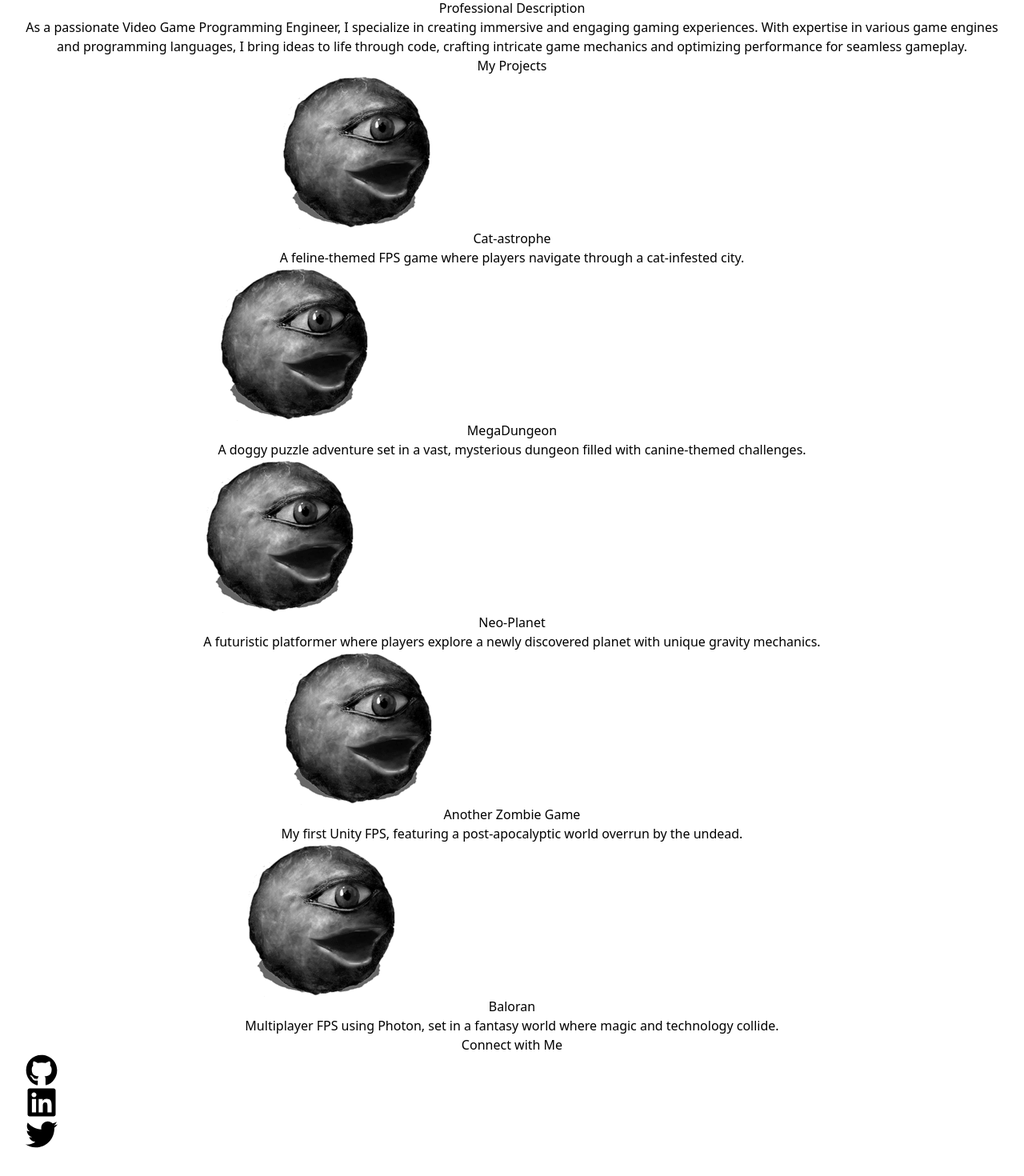
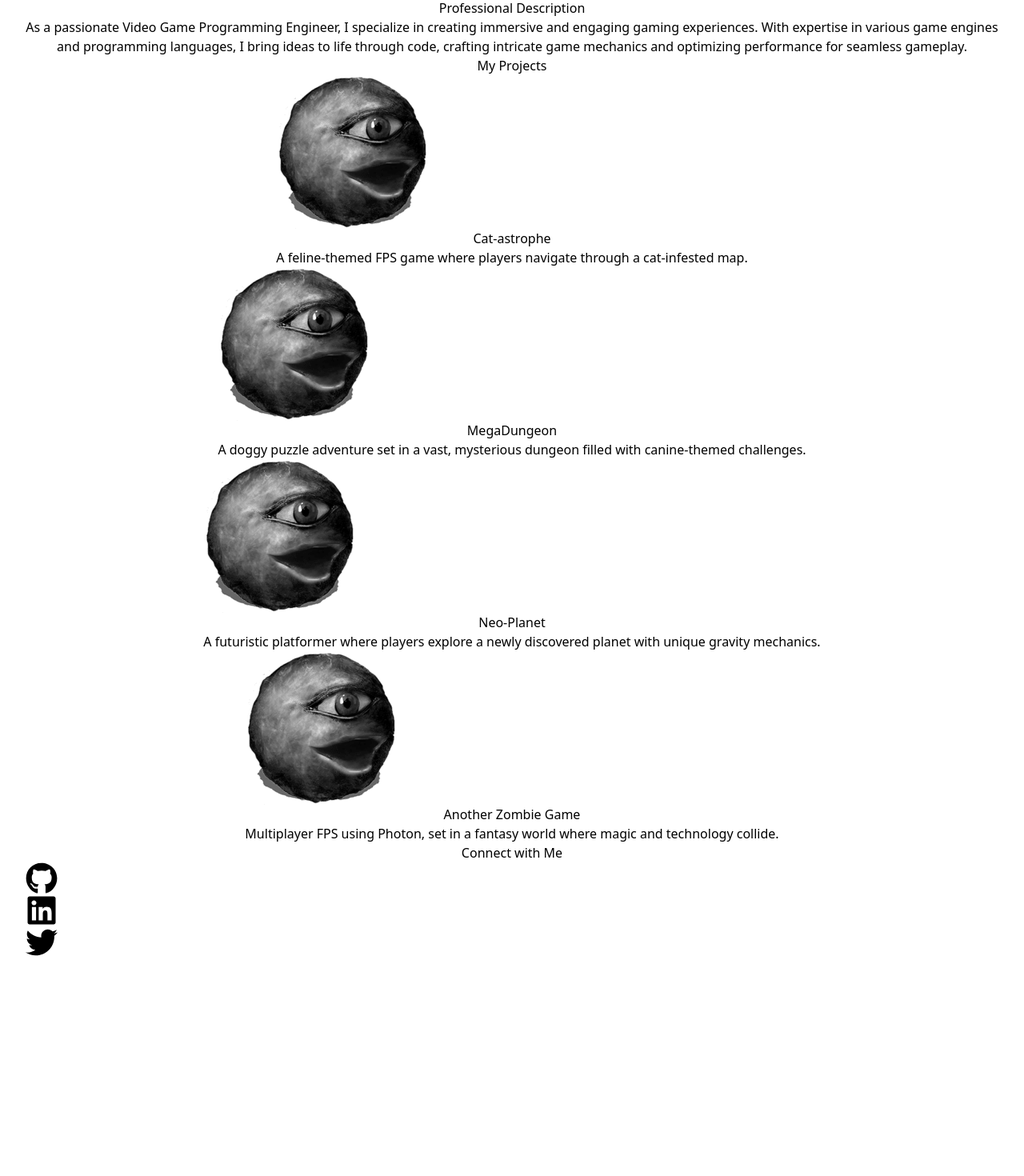
Before and after one commit to BlacktonDev/portfolio, a React (Vite) app: page / in a window 1280 px wide. Shown: the part 274-1744 px from the top of the page at 80% size. After the commit the page ends 1504 px from the top, so only its background shows below. Built offline with nearby package versions, Linux system fonts and the light colour scheme.

Commit message:
update-9-25

```diff
--- a/src/App.jsx
+++ b/src/App.jsx
@@ -6,10 +6,10 @@ const projects = [
   {
     id: 1,
     title: "Cat-astrophe",
-    description: "A feline-themed FPS game where players navigate through a cat-infested city.",
+    description: "A feline-themed FPS game where players navigate through a cat-infested map.",
     image: "src/RomoUnreal.png",
     video: "https://www.youtube.com/embed/3X-iqFRGqbc",
-    detailedDescription: "Cat-astrophe is an innovative FPS game that puts players in a city overrun by mischievous cats. As a dog-loving protagonist, your mission is to restore order using non-lethal weapons like water guns and catnip grenades. The game features advanced AI for cat behavior, realistic fur rendering, and a dynamic day-night cycle that affects cat activity. I implemented a custom physics engine to simulate realistic cat movements and interactions with the environment. One of the biggest challenges was optimizing the game to handle hundreds of cats on screen simultaneously without compromising performance."
+    detailedDescription: "Cat-astrophe is an innovative FPS game that puts players in a city overrun by mischievous cats. As a dog-loving protagonist, your mission is to restore order using non-lethal weapons like water guns and catnip grenades."
   },
   {
     id: 2,
@@ -17,7 +17,7 @@ const projects = [
     description: "A doggy puzzle adventure set in a vast, mysterious dungeon filled with canine-themed challenges.",
     image: "src/RomoUnreal.png",
     video: "https://www.youtube.com/embed/dQw4w9WgXcQ",
-    detailedDescription: "MegaDungeon is a charming puzzle adventure game that follows the journey of a brave pup through a labyrinthine dungeon. Each level is designed as a unique puzzle, incorporating dog-themed elements like bones, squeaky toys, and fire hydrants. I developed a procedural generation system for the dungeon layouts, ensuring that no two playthroughs are the same. The game features a unique 'bark' mechanic that allows players to interact with the environment in various ways. One of the main challenges was creating an intuitive hint system that guides players without spoiling the puzzles."
+    detailedDescription: "MegaDungeon is a charming puzzle adventure game that follows the journey of a brave pup through a labyrinthine dungeon collecting bones. Each level is designed as a unique puzzle"
   },
   {
     id: 3,
@@ -25,7 +25,7 @@ const projects = [
     description: "A futuristic platformer where players explore a newly discovered planet with unique gravity mechanics.",
     image: "src/RomoUnreal.png",
     video: "https://www.youtube.com/embed/C0DPdy98e4c",
-    detailedDescription: "Neo-Planet is a cutting-edge platformer set on an alien world with ever-changing gravitational fields. Players must navigate through exotic landscapes, solving puzzles and overcoming obstacles that behave differently based on the local gravity. I implemented a dynamic gravity system that allows for seamless transitions between different gravitational zones, creating mind-bending gameplay scenarios. The game features a unique art style inspired by retro sci-fi, with all assets procedurally generated to create a truly alien feel. One of the biggest technical challenges was optimizing the physics calculations to maintain smooth performance across various platforms."
+    detailedDescription: "Neo-Planet is a cutting-edge platformer set on an post-apocalyptic world with some enemies and wall jumps"
   },
   {
     id: 4,
@@ -33,15 +33,11 @@ const projects = [
     description: "My first Unity FPS, featuring a post-apocalyptic world overrun by the undead.",
     image: "src/RomoUnreal.png",
     video: "https://www.youtube.com/embed/M5QY2_8704o",
-    detailedDescription: "Another Zombie Game was my first foray into Unity development, created as a learning project to understand FPS mechanics and AI behavior. Set in a post-apocalyptic world, players must survive waves of increasingly difficult zombies while scavenging for resources. I implemented a dynamic difficulty system that adjusts based on player performance, ensuring a challenging experience for all skill levels. The game features a crafting system allowing players to create unique weapons and defenses. One of the main challenges I faced was optimizing the zombie AI to handle large numbers of enemies without impacting performance."
-  },
-  {
-    id: 5,
-    title: "Baloran",
+    detailedDescription: "Another Zombie Game was my first foray into Unity development, created as a learning project to understand FPS mechanics and AI behavior. Set in a post-apocalyptic world, players must survive waves of increasingly difficult zombies.",
     description: "Multiplayer FPS using Photon, set in a fantasy world where magic and technology collide.",
     image: "src/RomoUnreal.png",
     video: "https://www.youtube.com/embed/9bZkp7q19f0",
-    detailedDescription: "Baloran is an ambitious multiplayer FPS that blends high fantasy with futuristic technology. Using the Photon networking framework, I created a seamless multiplayer experience that supports up to 64 players in massive battle arenas. The game features a unique class system where players can customize their characters by combining different magical abilities with high-tech weaponry. I developed a sophisticated matchmaking system that balances teams based on player skill and chosen classes. One of the most significant challenges was implementing client-side prediction and server reconciliation to ensure smooth gameplay even under varying network conditions."
+    detailedDescription: "Baloran is an ambitious multiplayer FPS that blends high fantasy with futuristic technology. Using the Photon networking framework, I created a seamless multiplayer experience that supports up to 8 players in massive battle arenas."
   },
 ]
 
```
